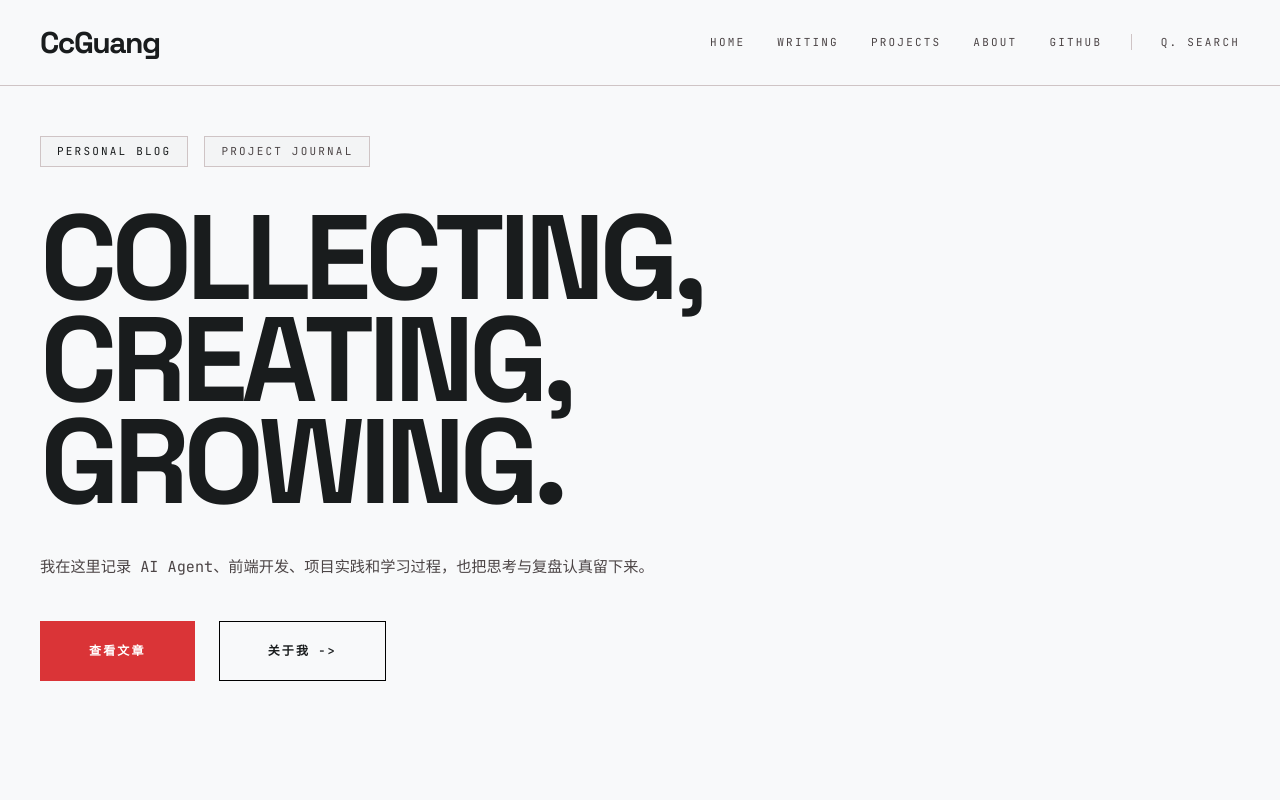
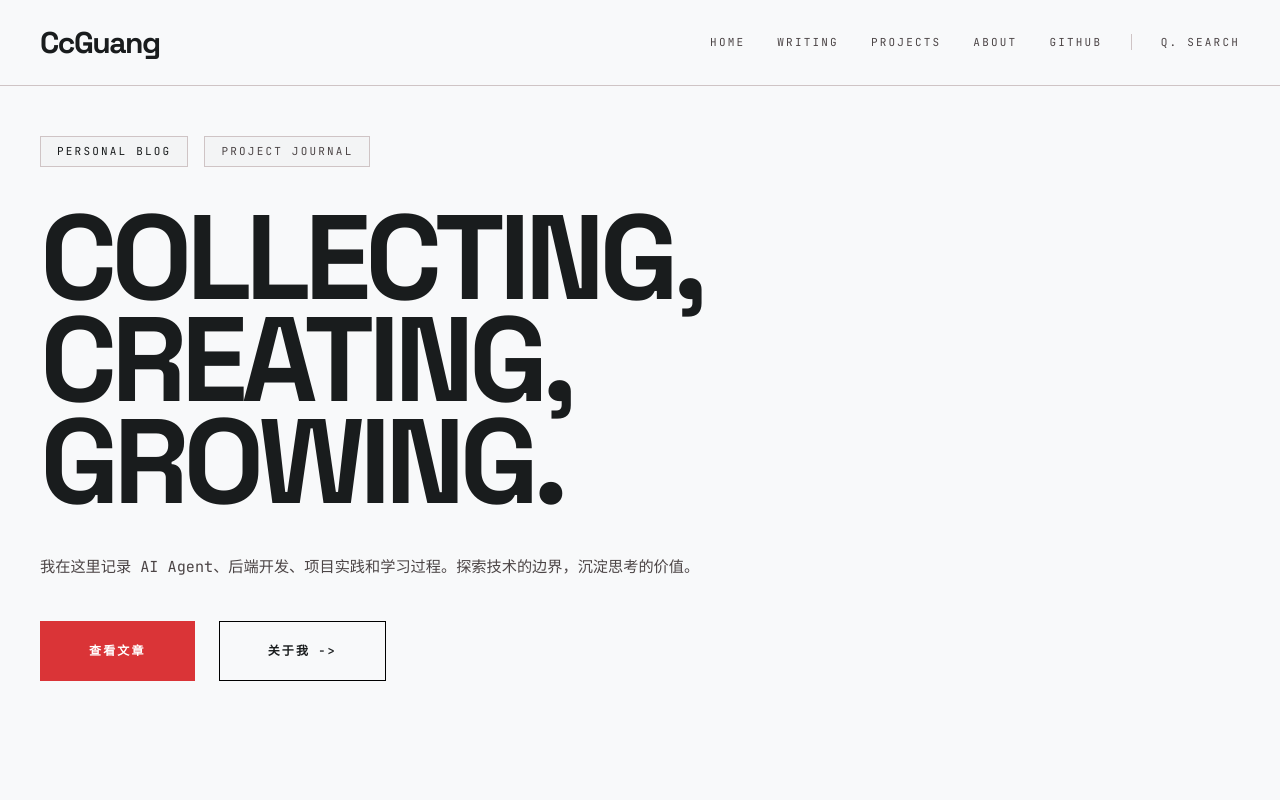
Before and after one commit to CcGuang297/Personal-Blog-building, a Next.js app: page / in a window 1280 px wide. Shown: the top 800 px of the page. Built offline with nearby package versions, Linux system fonts and the light colour scheme.

Commit message:
Update home hero description copy

```diff
--- a/app/page.tsx
+++ b/app/page.tsx
@@ -37,7 +37,7 @@ export default function Home() {
           </h1>
 
           <p className="hero-description">
-            我在这里记录 AI Agent、前端开发、项目实践和学习过程，也把思考与复盘认真留下来。
+            我在这里记录 AI Agent、后端开发、项目实践和学习过程。探索技术的边界，沉淀思考的价值。
           </p>
 
           <div className="hero-actions">
@@ -45,7 +45,7 @@ export default function Home() {
               查看文章
             </Link>
             <Link href="/about" className="secondary-button">
-              关于我 <span aria-hidden="true">-&gt;</span>
+              关于我<span aria-hidden="true">-&gt;</span>
             </Link>
           </div>
         </div>
```
